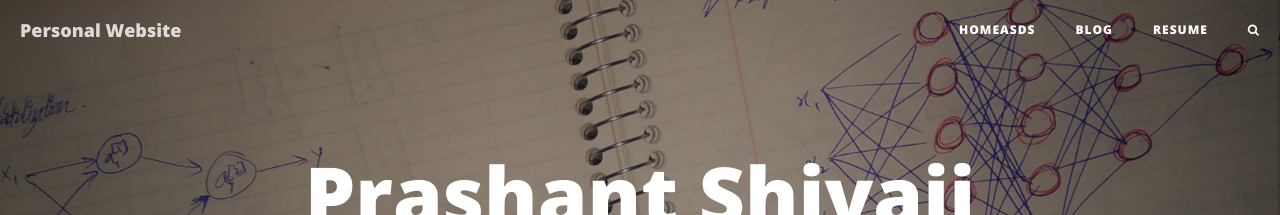
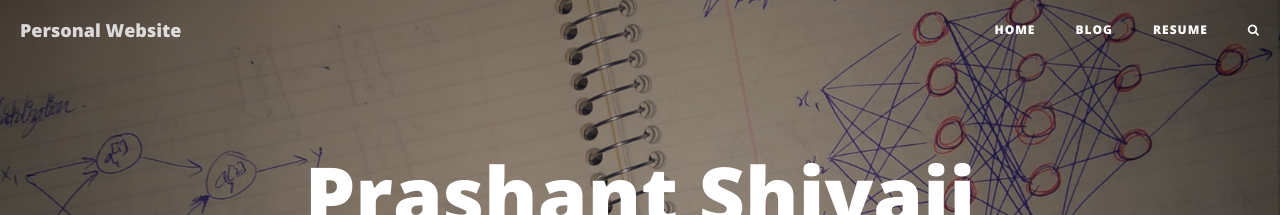
Before and after one commit to PrashantShivajiBhapkar/PrashantShivajiBBhapkar.github.io, a Jekyll site: the page built from index.html, in a window 1280 px wide. Shown: the top 215 px of the page. Built offline with Jekyll 4.4.1, drawn with Linux system fonts in a browser that asks for light colours; nearby versions of some CDN libraries.

Commit message:
updated header

```diff
--- a/_includes/nav.html
+++ b/_includes/nav.html
@@ -17,7 +17,7 @@
         <div class="collapse navbar-collapse" id="bs-example-navbar-collapse-1">
             <ul class="nav navbar-nav navbar-right">
                 <li>
-                    <a href="/">homeasds</a>
+                    <a href="/">home</a>
                 </li>
                 <li>
                     <a href="/blog/">blog</a>
--- a/css/clean-blog.css
+++ b/css/clean-blog.css
@@ -25,14 +25,15 @@
 .navbar-custom .nav li a:hover,
 .navbar-custom .nav li a:focus{color:rgba(255, 255, 255, 0.8);}
 }
-@media only screen and (min-width:1170px){
+@media only screen and (min-width:1170px){.navbar-custom{-webkit-transition:background-color 0.3s;-moz-transition:background-color 0.3s;transition:background-color 0.3s;-webkit-transform:translate3d(0, 0, 0);-moz-transform:translate3d(0, 0, 0);-ms-transform:translate3d(0, 0, 0);-o-transform:translate3d(0, 0, 0);transform:translate3d(0, 0, 0);-webkit-backface-visibility:hidden;backface-visibility:hidden;}
+.navbar-custom.is-fixed{position:fixed;top:-61px;background-color:rgba(255, 255, 255, 0.9);border-bottom:1px solid #f2f2f2;-webkit-transition:-webkit-transform 0.3s;-moz-transition:-moz-transform 0.3s;transition:transform 0.3s;}
 .navbar-custom.is-fixed .navbar-brand{color:#404040;}
 .navbar-custom.is-fixed .navbar-brand:hover,
 .navbar-custom.is-fixed .navbar-brand:focus{color:#0085a1;}
 .navbar-custom.is-fixed .nav li a{color:#404040;}
 .navbar-custom.is-fixed .nav li a:hover,
 .navbar-custom.is-fixed .nav li a:focus{color:#0085a1;}
-.navbar-custom.is-visible{transform: none}
+.navbar-custom.is-visible{-webkit-transform:translate3d(0, 100%, 0);-moz-transform:translate3d(0, 100%, 0);-ms-transform:translate3d(0, 100%, 0);-o-transform:translate3d(0, 100%, 0);transform:translate3d(0, 100%, 0);}
 }
 .intro-header{background:no-repeat center center;background-color:#808080;background-attachment:scroll;-webkit-background-size:cover;-moz-background-size:cover;background-size:cover;-o-background-size:cover;margin-bottom:50px;}
 .intro-header .site-heading,
```
